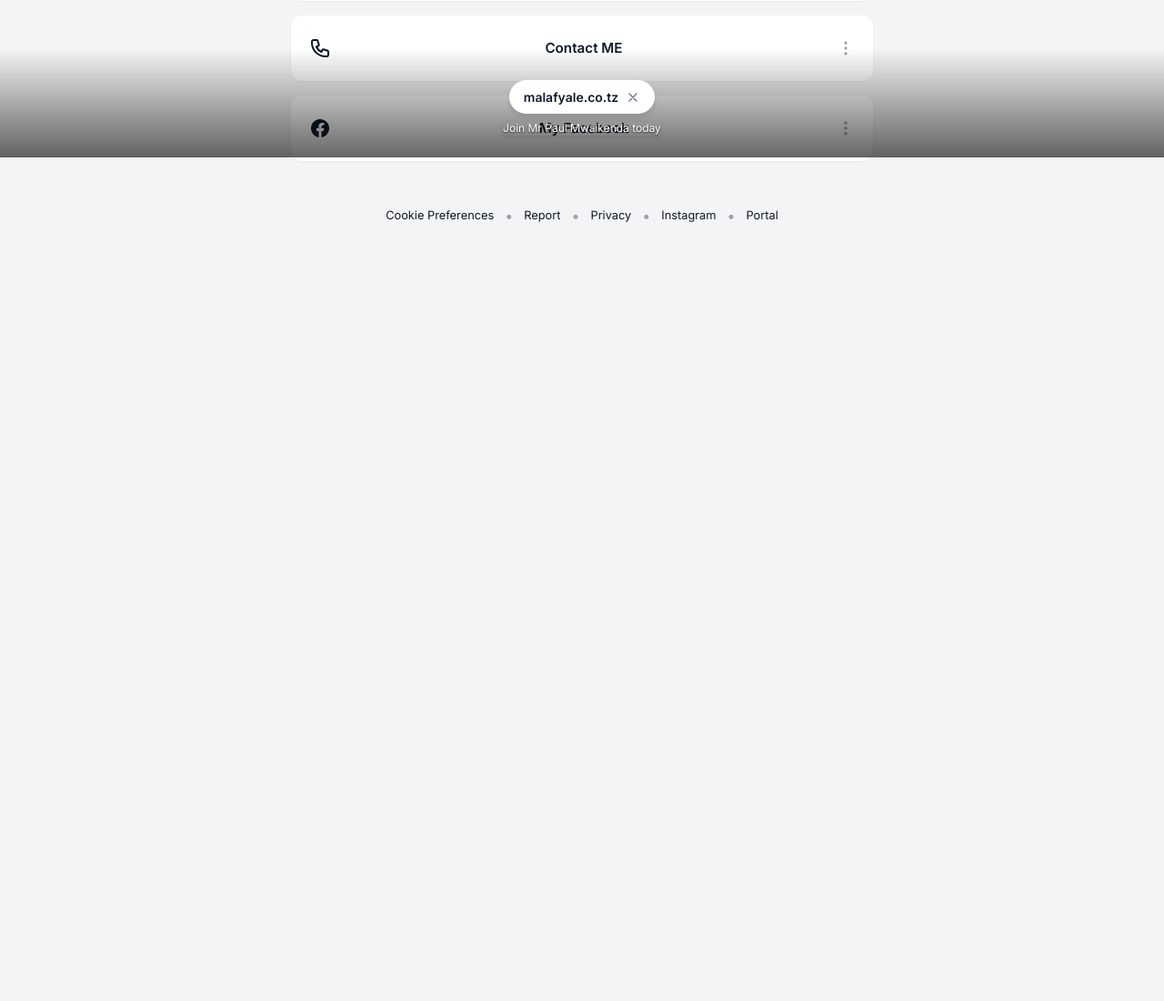
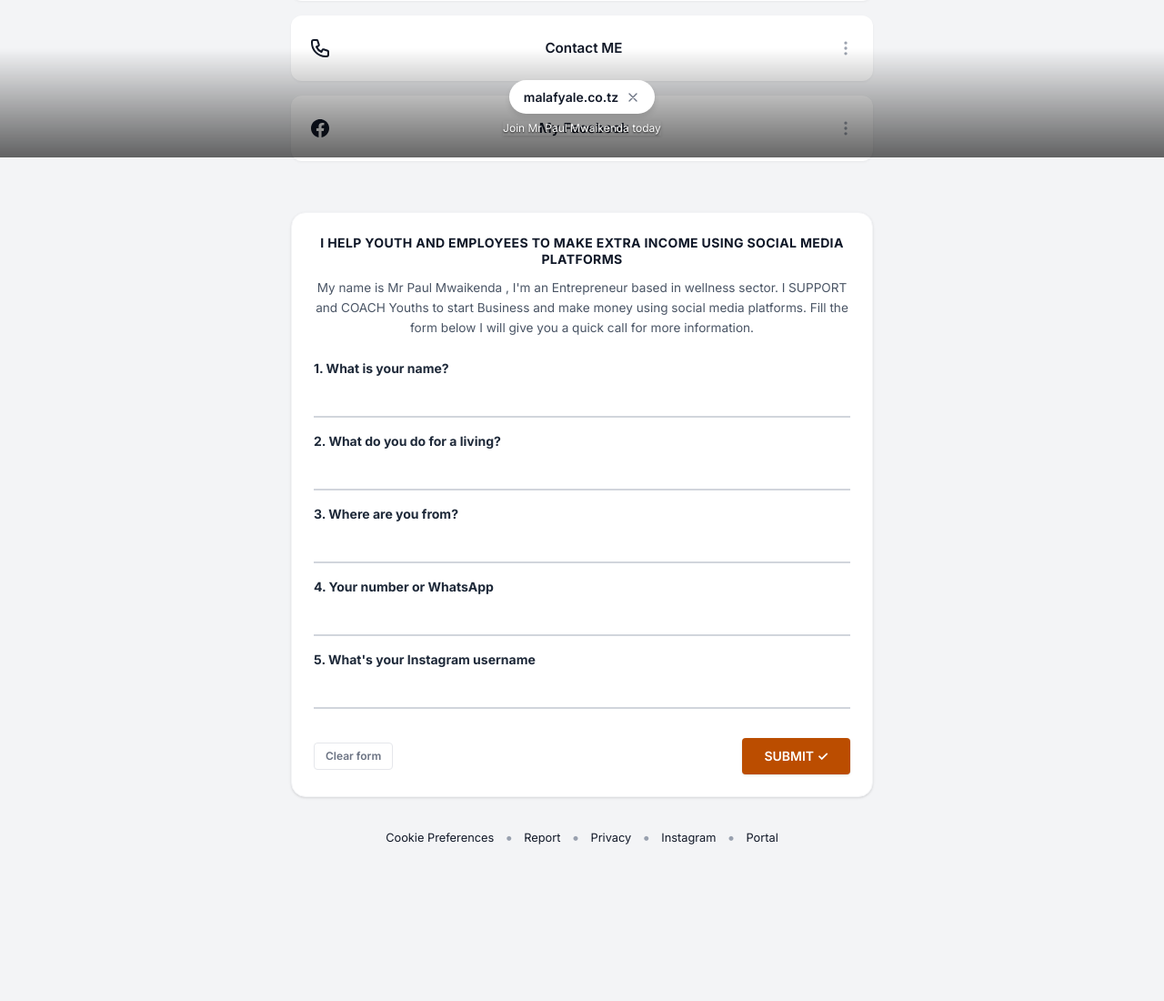
Before and after one commit to jo-katega2001/malafyale, a Laravel app: page / in a window 1280 px wide. Shown: the part 627-1727 px from the top of the page at 91% size. Before the commit the page ends 871 px from the top, so only its background shows below. Run offline with Laravel 12, Linux system fonts and the light colour scheme; data that the repository does not hold is empty; style sheets or scripts are compiled from the project's sources.

Commit message:
Add KYC form to landing page to capture lead data

```diff
--- a/lang/en/linktree.php
+++ b/lang/en/linktree.php
@@ -48,4 +48,19 @@ return [
             ]
         ]
     ],
+    'form' => [
+        'title' => 'I HELP YOUTH AND EMPLOYEES TO MAKE EXTRA INCOME USING SOCIAL MEDIA PLATFORMS',
+        'description' => "My name is Mr Paul Mwaikenda , I'm an Entrepreneur based in wellness sector. I SUPPORT and COACH Youths to start Business and make money using social media platforms. Fill the form below I will give you a quick call for more information.",
+        'fields' => [
+            'name' => 'What is your name?',
+            'occupation' => 'What do you do for a living?',
+            'location' => 'Where are you from?',
+            'phone' => 'Your number or WhatsApp',
+            'instagram' => "What's your Instagram username",
+        ],
+        'clear' => 'Clear form',
+        'submit' => 'SUBMIT ✓',
+        'success' => 'Thank you! Your information has been received. I will give you a quick call soon.',
+        'error' => 'There was an error submitting your form. Please check the fields and try again.',
+    ],
 ];
--- a/resources/views/home.blade.php
+++ b/resources/views/home.blade.php
@@ -270,6 +270,54 @@
 
       </div>
 
+      <!-- KYC Form -->
+      <div class="mt-10 mb-8 bg-white rounded-2xl p-6 shadow-sm border border-gray-100">
+        <h2 class="text-center font-bold text-gray-900 leading-tight mb-3 text-sm tracking-wide">{{ $page['form']['title'] }}</h2>
+        <p class="text-[0.85rem] text-gray-600 mb-6 text-center leading-relaxed font-medium">
+          {{ $page['form']['description'] }}
+        </p>
+
+        <form id="kyc-form" class="space-y-4">
+            @csrf
+            <div>
+              <label class="block text-sm font-bold text-gray-800 mb-1.5">1. {{ $page['form']['fields']['name'] }}</label>
+              <input type="text" name="name" required class="w-full border-b-2 border-gray-300 px-2 py-2 focus:border-gray-900 focus:outline-none text-sm transition-colors bg-transparent">
+            </div>
+
+            <div>
+              <label class="block text-sm font-bold text-gray-800 mb-1.5">2. {{ $page['form']['fields']['occupation'] }}</label>
+              <input type="text" name="occupation" required class="w-full border-b-2 border-gray-300 px-2 py-2 focus:border-gray-900 focus:outline-none text-sm transition-colors bg-transparent">
+            </div>
+
+            <div>
+              <label class="block text-sm font-bold text-gray-800 mb-1.5">3. {{ $page['form']['fields']['location'] }}</label>
+              <input type="text" name="location" required class="w-full border-b-2 border-gray-300 px-2 py-2 focus:border-gray-900 focus:outline-none text-sm transition-colors bg-transparent">
+            </div>
+
+            <div>
+              <label class="block text-sm font-bold text-gray-800 mb-1.5">4. {{ $page['form']['fields']['phone'] }}</label>
+              <input type="text" name="phone" required class="w-full border-b-2 border-gray-300 px-2 py-2 focus:border-gray-900 focus:outline-none text-sm transition-colors bg-transparent">
+            </div>
+
+            <div>
+              <label class="block text-sm font-bold text-gray-800 mb-1.5">5. {{ $page['form']['fields']['instagram'] }}</label>
+              <input type="text" name="instagram" class="w-full border-b-2 border-gray-300 px-2 py-2 focus:border-gray-900 focus:outline-none text-sm transition-colors bg-transparent">
+            </div>
+
+            <div class="flex justify-between items-center pt-4">
+               <button type="reset" class="text-xs font-semibold text-gray-500 hover:text-gray-900 bg-white border border-gray-200 px-3 py-1.5 rounded transition-colors">{{ $page['form']['clear'] }}</button>
+               <button type="submit" id="submit-btn" class="bg-amber-700 text-white px-6 py-2.5 rounded shadow-sm font-semibold text-sm hover:bg-amber-800 transition-colors">{{ $page['form']['submit'] }}</button>
+            </div>
+        </form>
+
+        <div id="form-success" class="hidden mt-6 bg-green-50 border border-green-200 text-green-800 p-4 rounded-lg text-sm text-center font-medium">
+            {{ $page['form']['success'] }}
+        </div>
+        <div id="form-error" class="hidden mt-6 bg-red-50 border border-red-200 text-red-800 p-4 rounded-lg text-sm text-center font-medium">
+            {{ $page['form']['error'] }}
+        </div>
+      </div>
+
       <!-- Footer -->
       <footer class="mt-8 text-center pb-32">
         <div class="footer-nav mb-4 flex flex-wrap items-center justify-center gap-x-3 gap-y-2">
@@ -296,5 +344,54 @@
       <p class="text-xs font-medium text-white shadow-sm" style="text-shadow: 0 1px 2px rgba(0,0,0,0.8);">Join {{ $page['name'] }} today</p>
     </div>
 
+    <script>
+      document.addEventListener('DOMContentLoaded', function() {
+        const form = document.getElementById('kyc-form');
+        const successMsg = document.getElementById('form-success');
+        const errorMsg = document.getElementById('form-error');
+        const submitBtn = document.getElementById('submit-btn');
+
+        if(form) {
+          form.addEventListener('submit', function(e) {
+            e.preventDefault();
+
+            successMsg.classList.add('hidden');
+            errorMsg.classList.add('hidden');
+
+            const originalBtnText = submitBtn.innerText;
+            submitBtn.innerText = '...';
+            submitBtn.disabled = true;
+
+            const formData = new FormData(form);
+            const data = Object.fromEntries(formData.entries());
+
+            fetch('{{ route('leads.store') }}', {
+              method: 'POST',
+              headers: {
+                'Content-Type': 'application/json',
+                'X-CSRF-TOKEN': document.querySelector('meta[name="csrf-token"]').getAttribute('content'),
+                'Accept': 'application/json'
+              },
+              body: JSON.stringify(data)
+            })
+            .then(response => {
+              if(!response.ok) throw new Error('Network response was not ok');
+              return response.json();
+            })
+            .then(data => {
+              form.reset();
+              successMsg.classList.remove('hidden');
+            })
+            .catch(error => {
+              errorMsg.classList.remove('hidden');
+            })
+            .finally(() => {
+              submitBtn.innerText = originalBtnText;
+              submitBtn.disabled = false;
+            });
+          });
+        }
+      });
+    </script>
   </body>
 </html>
```
Also changed, not shown: lang/sw/linktree.php (+15 -0 lines).
